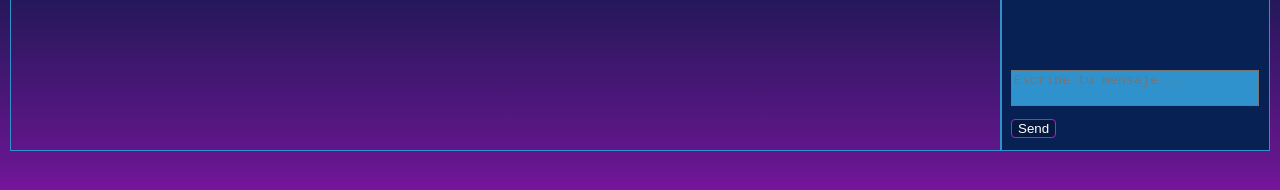
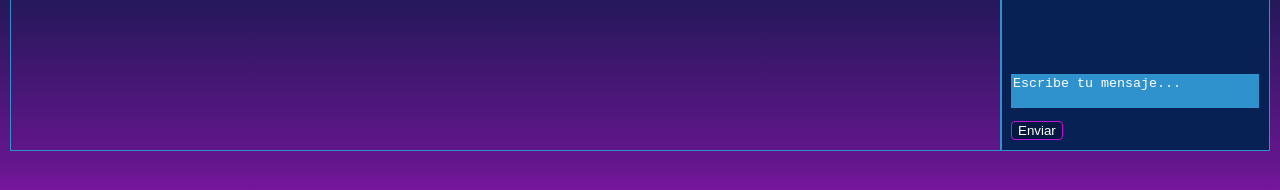
Before and after one commit to dasafodev/luxon, a Next.js app: page /live/1 in a window 1280 px wide. Shown: the part 610-800 px from the top of the page. Built offline with nearby package versions, Linux system fonts and the light colour scheme; no server answers; the database is empty; sample sign-in values are in the browser's storage.

Commit message:
fix/chatbox now fit his main container

```diff
--- a/pages/live/[id].tsx
+++ b/pages/live/[id].tsx
@@ -145,7 +145,7 @@ const Live = (): JSX.Element => {
               <form onSubmit={handleOnSubmit}>
                 <textarea placeholder='Escribe tu mensaje...' value={currentMessage} onChange={handleChange} />
                 <button type='submit' className={styles.chat_button}>
-                  Send
+                  Enviar
                 </button>
               </form>
             </div>
--- a/pages/live/live.module.css
+++ b/pages/live/live.module.css
@@ -43,7 +43,7 @@
   margin-right: 10px;
   border: 1px solid #3092cd;
   display: grid;
-  grid-template-rows: 1fr 90px;
+  grid-template-rows: 1fr fit-content(90px);
 }
 
 .chat_conversation {
@@ -76,6 +76,11 @@
   width: 100%;
   background-color: #3092cd;
   color: #ffffff;
+  border: none;
+}
+
+.chat_box textarea::placeholder {
+  color: white;
 }
 
 .chat_button {
```
